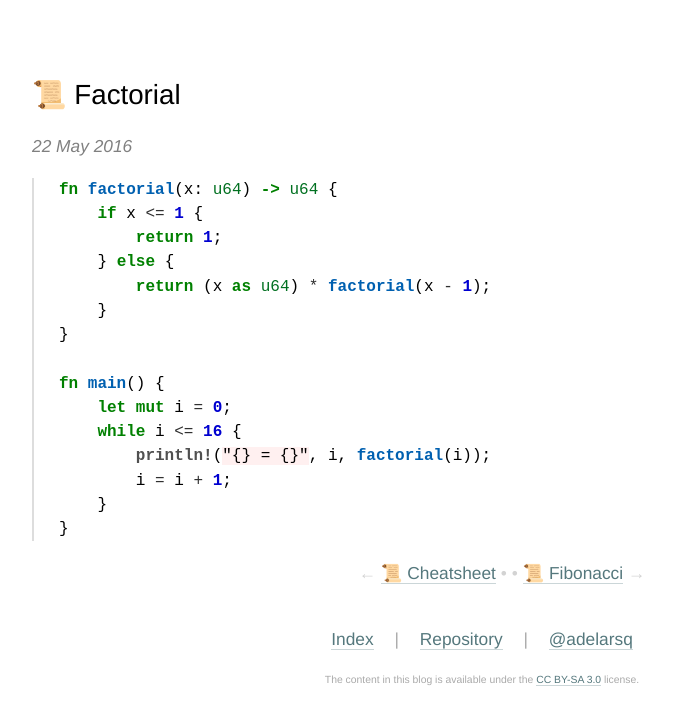
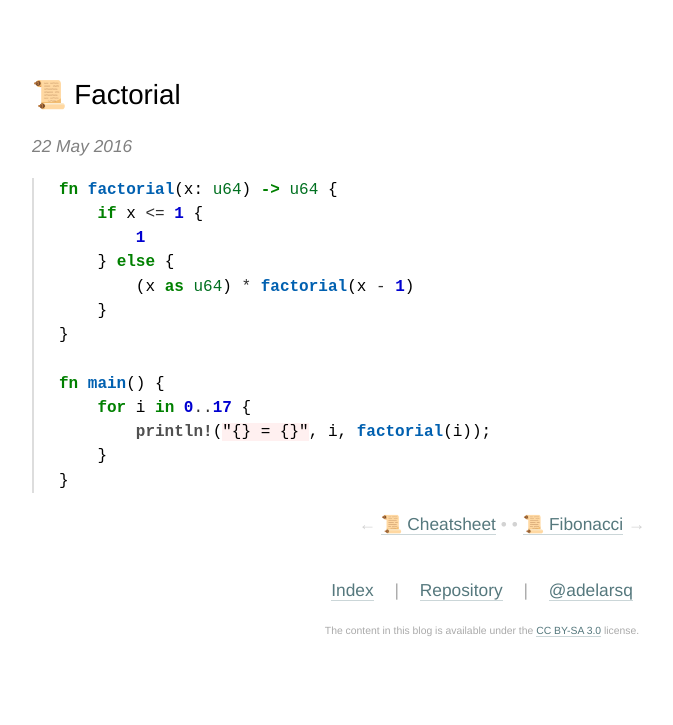
Before and after one commit to adelarsq/daily-rust.github.io, a Jekyll site: the page built from _posts/2016-05-22-factorial.md, in a window 1280 px wide. Shown: the top 725 px of the page, without its empty margins (158-831 px from the left). Built offline with Jekyll 4.4.1, drawn with Linux system fonts in a browser that asks for light colours.

Commit message:
Update 2016-05-22-factorial.md

````diff
--- a/_posts/2016-05-22-factorial.md
+++ b/_posts/2016-05-22-factorial.md
@@ -8,17 +8,15 @@ tags: [rustposts, rust, algorithm]
 ```rust
 fn factorial(x: u64) -> u64 {
     if x <= 1 {
-        return 1;
+        1
     } else {
-        return (x as u64) * factorial(x - 1);
+        (x as u64) * factorial(x - 1)
     }
 }
 
 fn main() {
-    let mut i = 0;
-    while i <= 16 {
+    for i in 0..17 {
         println!("{} = {}", i, factorial(i));
-        i = i + 1;
     }
 }
 ```
````
